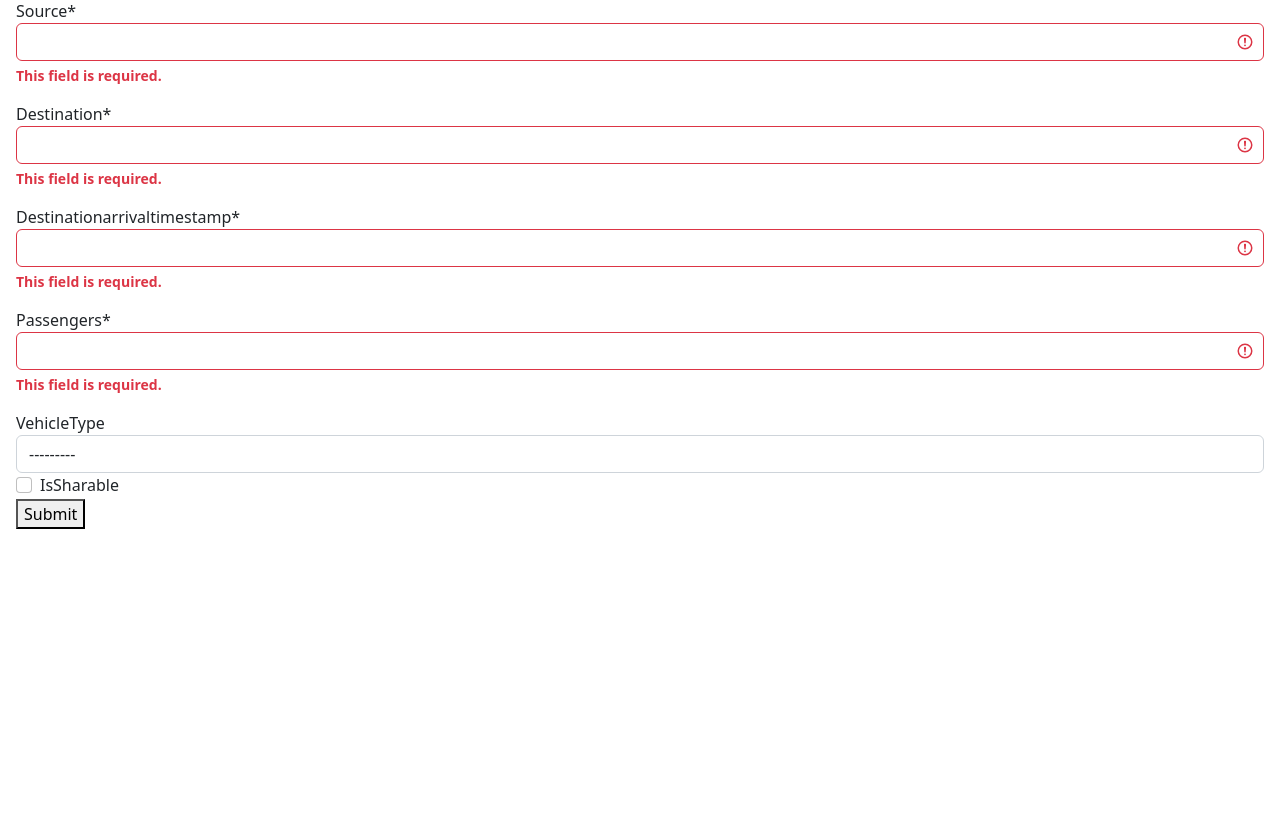
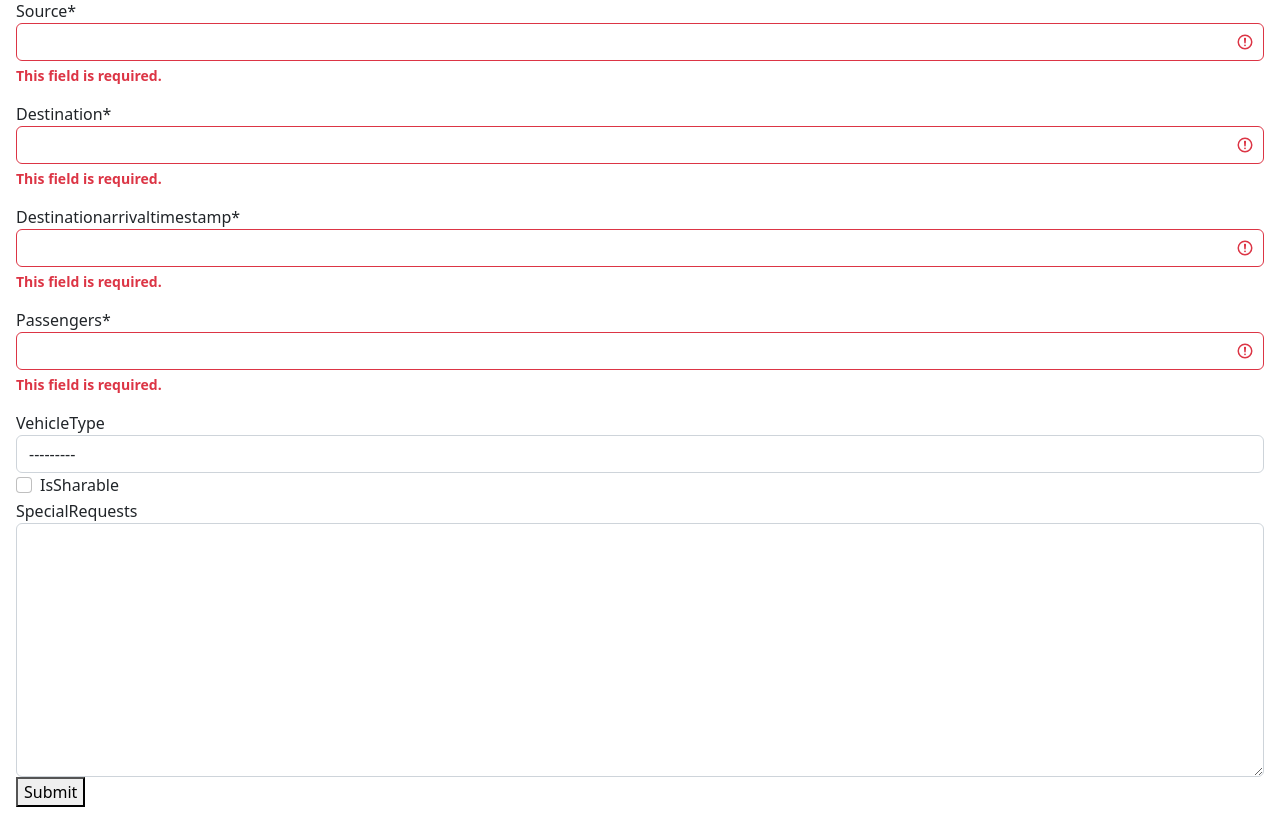
Before and after one commit to KoushikAS/-erss-hwk1-ka266-sm952, a Django app: page /rides/create/ in a window 1280 px wide. Shown: the part 95-918 px from the top of the page. Before the commit the page ends 624 px from the top, so only its background shows below. Run offline with Django 4.2, Linux system fonts and the light colour scheme; the visitor is signed in with stand-in values (Sample User, id 1); some libraries are stand-ins or nearby versions.

Commit message:
added special requests

```diff
--- a/docker-deploy/web-app/ridesharingapp/forms.py
+++ b/docker-deploy/web-app/ridesharingapp/forms.py
@@ -41,7 +41,8 @@ class RideForm(ModelForm):
 
     class Meta:
         model = Ride
-        fields = ['source', 'destination', 'destinationArrivalTimeStamp', 'passengers', 'vehicleType', 'isSharable']
+        fields = ['source', 'destination', 'destinationArrivalTimeStamp', 'passengers', 'vehicleType', 'isSharable',
+                  'specialRequests']
 
 
 class OpenRidesForm(forms.Form):
--- a/docker-deploy/web-app/ridesharingapp/models.py
+++ b/docker-deploy/web-app/ridesharingapp/models.py
@@ -18,6 +18,7 @@ class Driver(models.Model):
     max_passengers = models.IntegerField(default=4,
                                          validators=[MaxValueValidator(8), MinValueValidator(1)])
     license_no = models.CharField(max_length=500, blank=False, default=None)
+    special_info = models.TextField(blank=True, null=True)
 
 
 class Party(models.Model):
@@ -47,5 +48,6 @@ class Ride(models.Model):
     availablePassengers = models.IntegerField(default=4,
                                         validators=[MaxValueValidator(8), MinValueValidator(1)])
     vehicleType = models.CharField(max_length=15, choices=VehicleType.choices, blank=True, null=True)
+    specialRequests = models.TextField(blank=True, null=True)
     def isRideEditable(self):
         return self.status == self.RideStatus.OPEN
--- a/docker-deploy/web-app/ridesharingapp/templates/view-ride.html
+++ b/docker-deploy/web-app/ridesharingapp/templates/view-ride.html
@@ -62,6 +62,10 @@ $(function(){
             <th scope="row">Vehicle Type</th>
             <td>{{ride.vehicleType}}</td>
         </tr>
+        <tr>
+            <th scope="row">Special Requests</th>
+            <td>{{ride.specialRequests}}</td>
+        </tr>
         </tbody>
     </table>
 
--- a/docker-deploy/web-app/ridesharingapp/views.py
+++ b/docker-deploy/web-app/ridesharingapp/views.py
@@ -221,7 +221,8 @@ def create_ride(request):
                             availablePassengers=availableSeats,
                             rideOwner=party,
                             isSharable=form.cleaned_data['isSharable'],
-                            vehicleType=form.cleaned_data['vehicleType'])
+                            vehicleType=form.cleaned_data['vehicleType'],
+                            specialRequests=form.cleaned_data['specialRequests'])
                 ride.save()
                 return redirect('viewride', rideId=ride.rideId)
         else:
@@ -247,7 +248,8 @@ def edit_ride(request, rideId):
             'destinationArrivalTimeStamp': ride.destinationArrivalTimeStamp,
             'passengers': ride.rideOwner.passengers,
             'vehicleType': ride.vehicleType,
-            'isSharable': ride.isSharable
+            'isSharable': ride.isSharable,
+            'specialRequests': ride.specialRequests,
         }
         edit_form = RideForm(initial=data)
         if request.POST:
@@ -274,6 +276,7 @@ def edit_ride(request, rideId):
                     ride.rideOwner = party
                     ride.isSharable = form.cleaned_data['isSharable']
                     ride.vehicleType = form.cleaned_data['vehicleType']
+                    ride.specialRequests = form.cleaned_data['specialRequests']
                     ride.save()
                     return redirect('viewride', rideId=ride.rideId)
             else:
```
